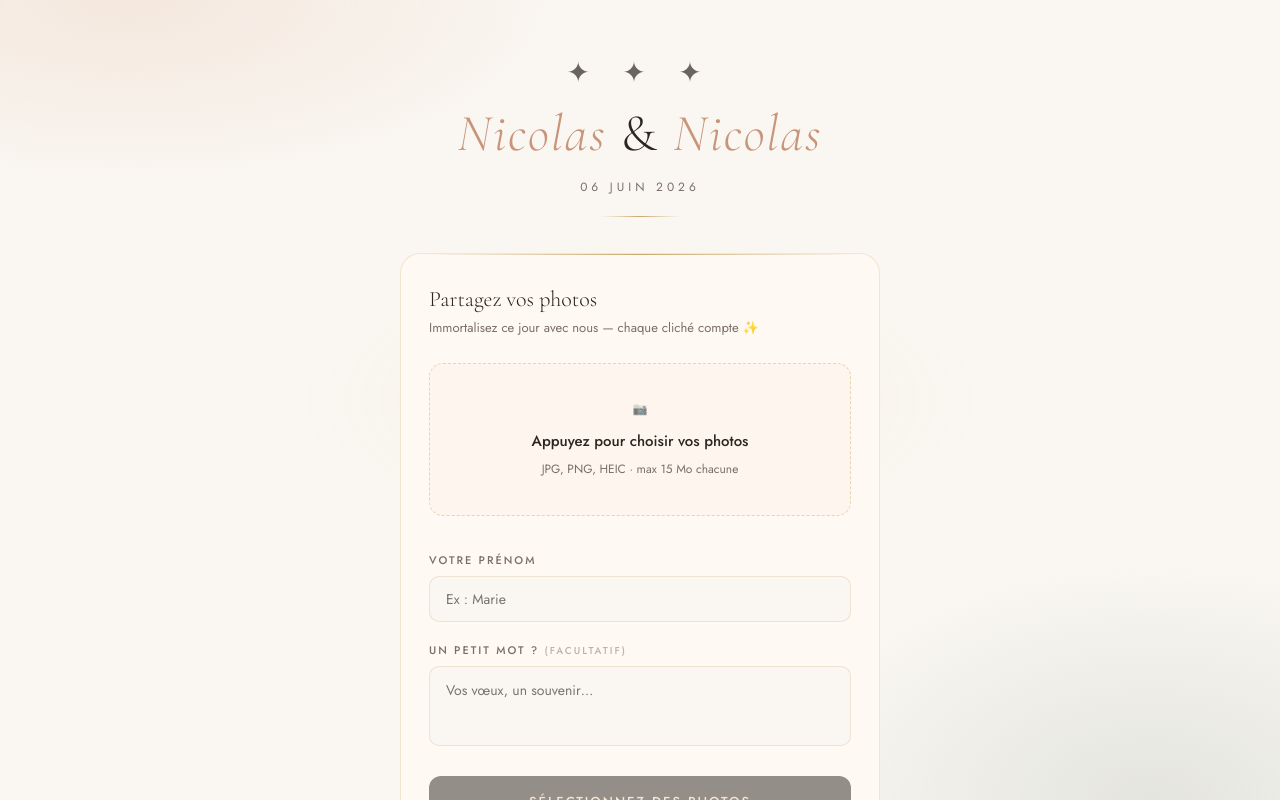
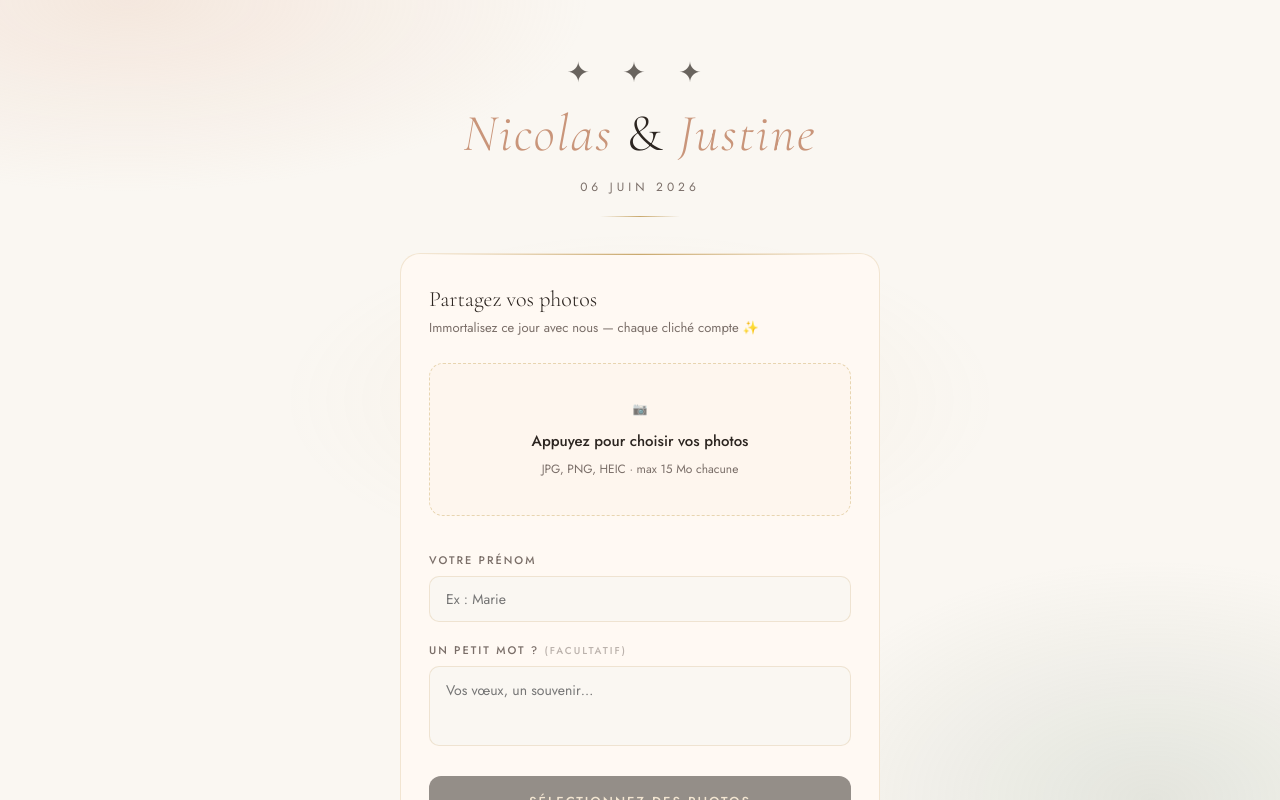
Before and after one commit to nblervaque/Mariage_06-2026, a plain HTML site: page index.html in a window 1280 px wide. Shown: the top 800 px of the page. Drawn offline with nearby package versions, Linux system fonts and the light colour scheme; no server answers.

Commit message:
index.html

```diff
--- a/index.html
+++ b/index.html
@@ -388,7 +388,7 @@ const FIREBASE_CONFIG = {
 };
 
 const WEDDING_CONFIG = {
-  names:         "Nicolas & Nicolas",  // Ex : "Sophie & Thomas"
+  names:         "Nicolas & Justine",  // Ex : "Sophie & Thomas"
   date:          "06 Juin 2026",    // Ex : "14 Juin 2026"
   maxFileSizeMB: 15,
   maxFiles:      10,
```
